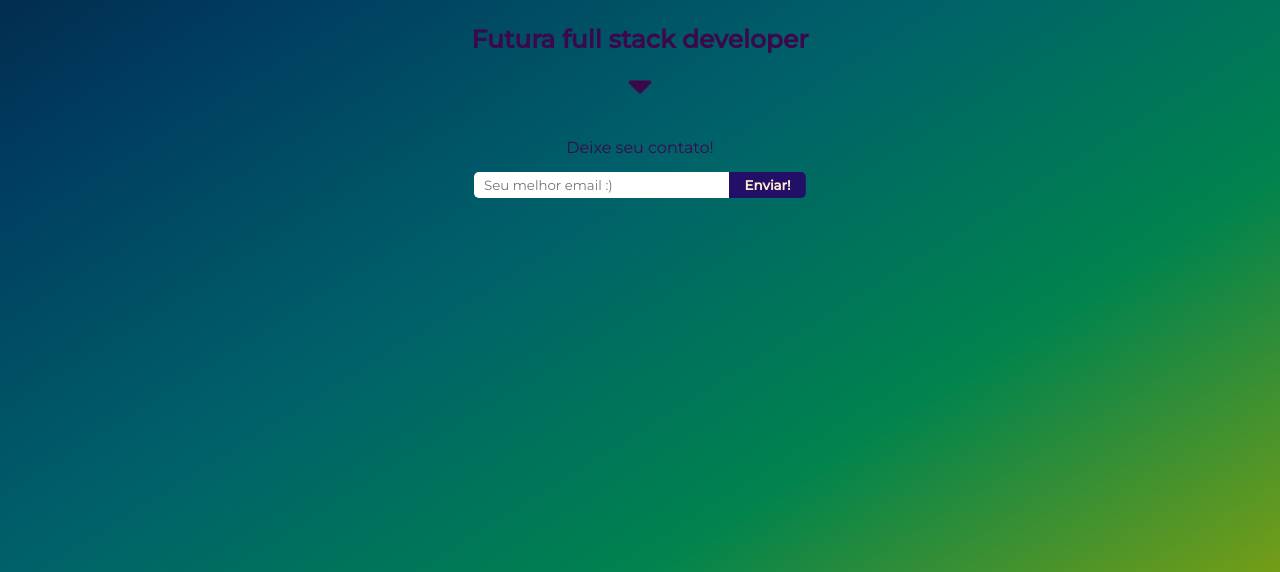
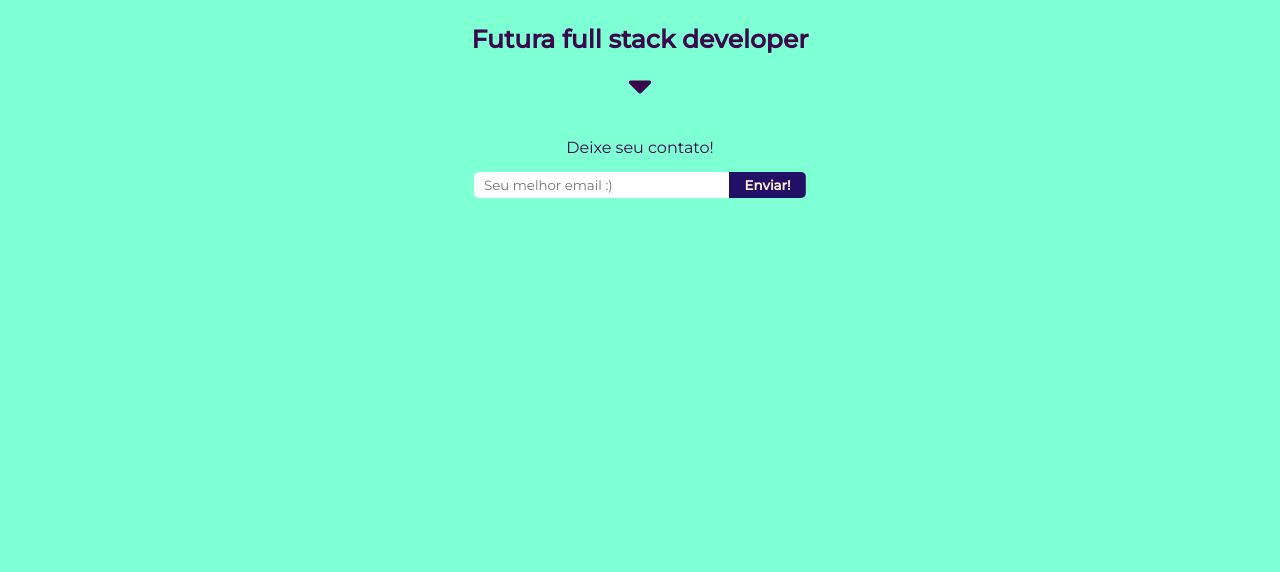
Before and after one commit to Carla-Lima/Gama-projeto-CSS-e-HTML, a plain HTML site: page index.html in a window 1280 px wide. Shown: the part 228-800 px from the top of the page. Drawn offline with Linux system fonts and the light colour scheme.

Commit message:
alteracao da cor

```diff
--- a/estilo.css
+++ b/estilo.css
@@ -17,7 +17,8 @@ a {
 body {
     height: 100vh;
     color: #3b094b;
-    background-image: linear-gradient(to right bottom, #051937, #003c60, #00616a, #00834e, #749d17);
+    /* background-image: linear-gradient(to right bottom, #051937, #003c60, #00616a, #00834e, #749d17); */
+    background-color: aquamarine;
 }
 header {
     display: flex;
```
